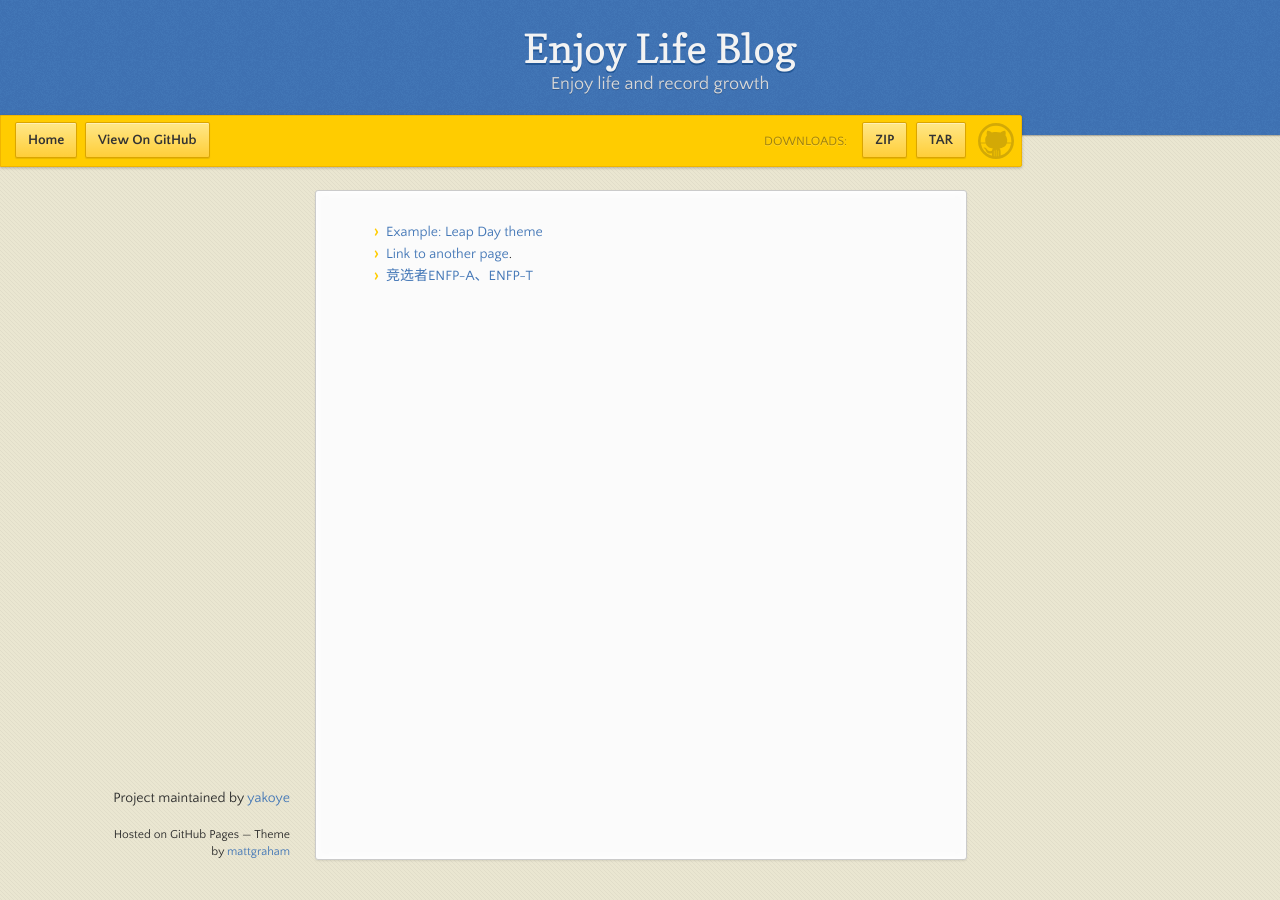
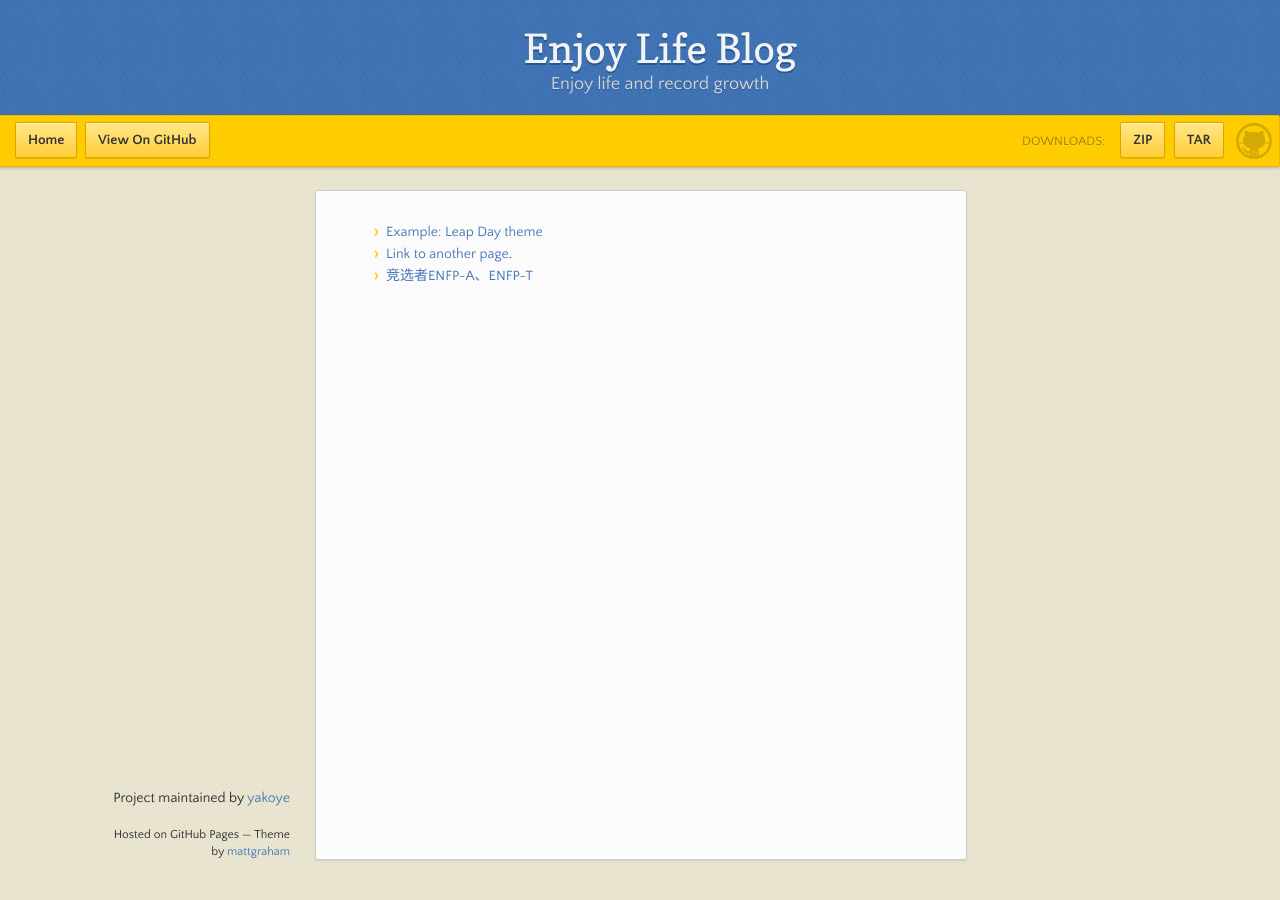
Before and after one commit to yakoye/enjoylife.github.io, a Jekyll site: the page built from index.md, in a window 1280 px wide. Built offline with Jekyll 4.4.1, drawn with Linux system fonts in a browser that asks for light colours.

Commit message:
update file

```diff
--- a/_sass/jekyll-theme-leap-day.scss
+++ b/_sass/jekyll-theme-leap-day.scss
@@ -198,10 +198,10 @@ header {
 
 #banner {
   z-index: 100;
-  left:0;
-  right:50%;
+  left:-12px;
+  //right:50%;
   height: 50px;
-  margin-right:-382px;
+  width: 100%;
   position: fixed;
   top: 115px;
   background: #ffcc00;
@@ -415,7 +415,8 @@ footer {
   section {
     border:1px solid #e5e5e5;
     border-width:1px 0;
-    padding:20px 0;
+    // padding: 20px 0;
+    padding: 30px 30px 50px 30px;
     margin: 190px auto 20px;
     max-width: 600px;
   }
@@ -475,6 +476,8 @@ footer {
   section {
     margin-top: 130px;
     margin-bottom: 0px;
+    //padding:  上、右、下、左
+    padding: 30px 20px 50px 20px;
     width: auto;
   }
 
```
